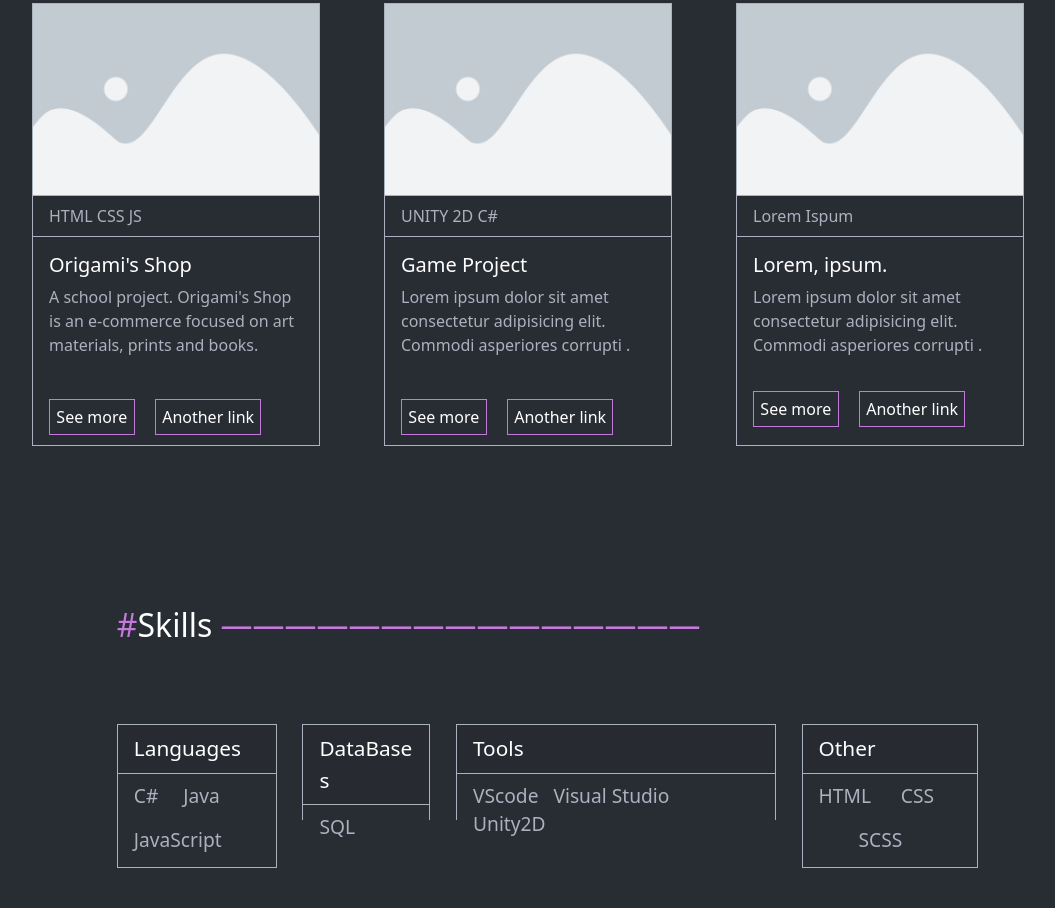
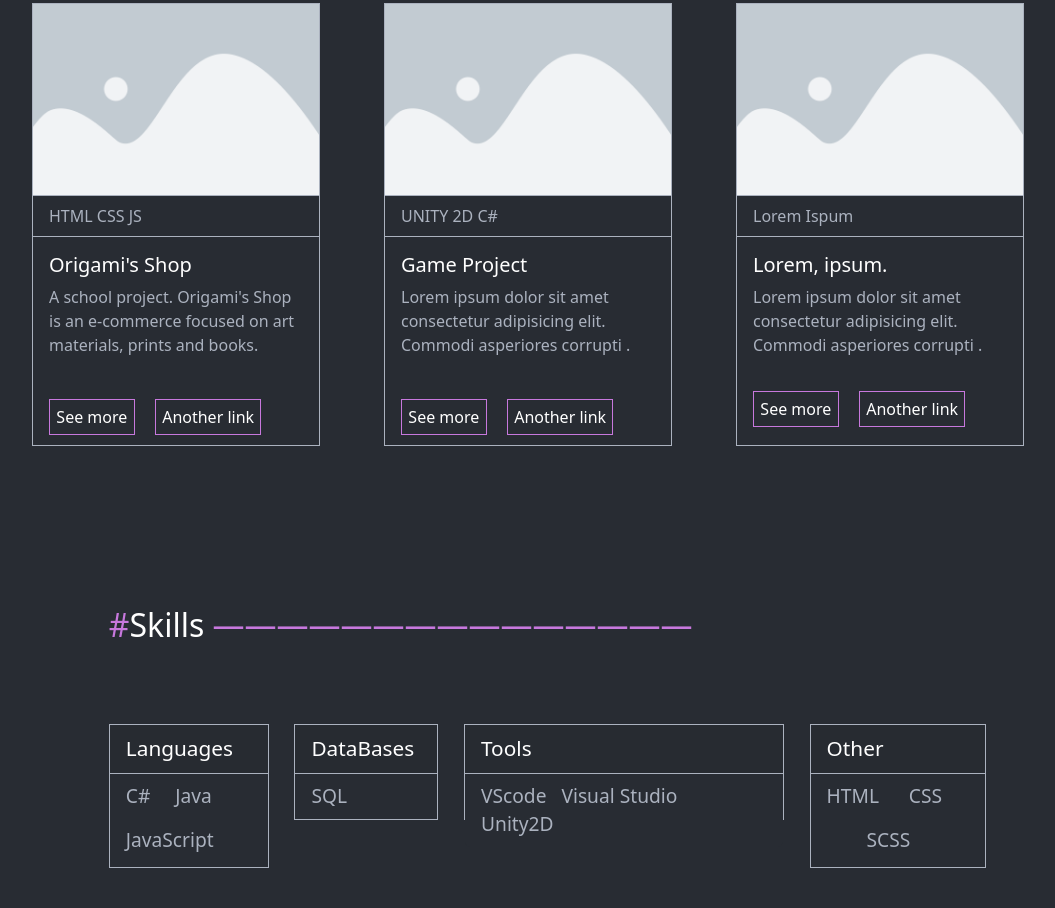
Before and after one commit to SamuelGilSantos/samuelgsp, a plain HTML site: page index.html in a window 1280 px wide. Shown: the part 683-1591 px from the top of the page, without its empty margins (80-1135 px from the left). Drawn offline with nearby package versions, Linux system fonts and the light colour scheme.

Commit message:
Update index.html

```diff
--- a/index.html
+++ b/index.html
@@ -116,7 +116,7 @@
               </div>
 
                 <!-- heigth para mudar a altura da tabela pra não ficar torto -->
-              <div class="card" style="width: 8rem; height: 6rem;">
+              <div class="card" style="width: 9rem; height: 6rem;">
                 <div class="card-header">
                   DataBases
                 </div>
```
